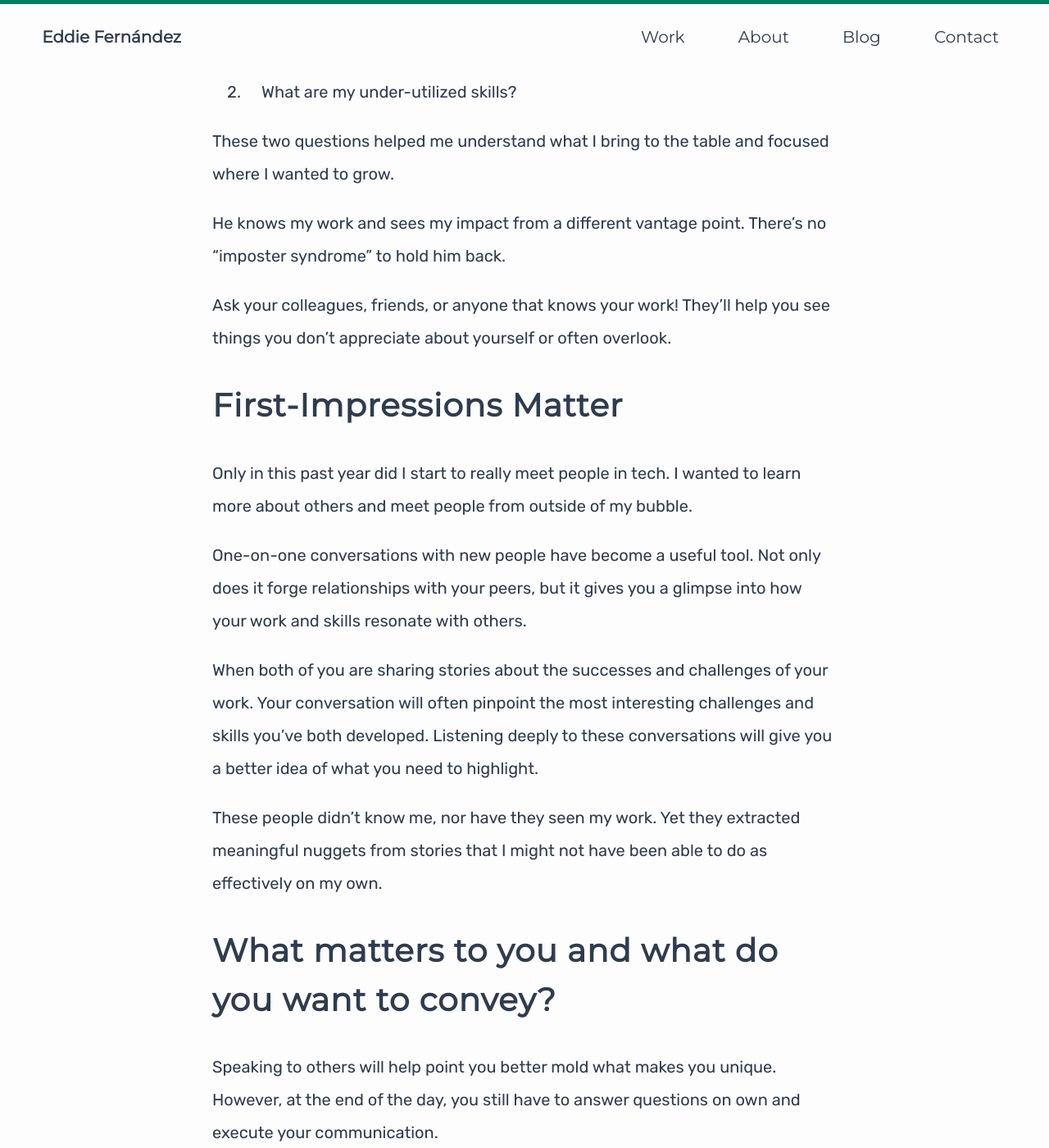
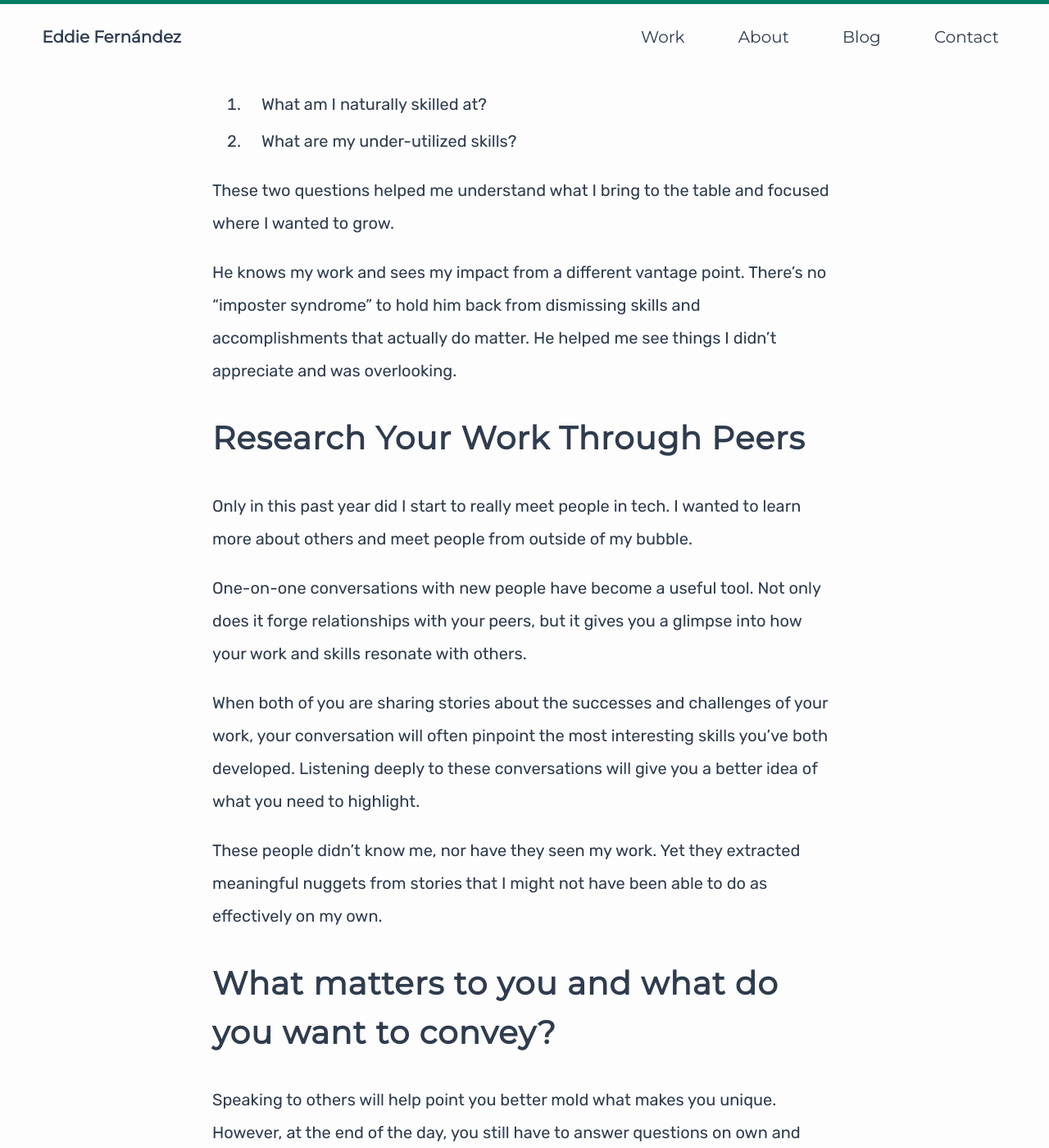
Before and after one commit to edfernan/edfernan.github.io, a Jekyll site: the page built from _posts/2018-07-07-Becoming-Your-Best-Advocate.md, in a window 1280 px wide and 1400 px high, scrolled down 1359 px. Shown: the whole window at 82% size. Built offline with Jekyll 4.4.1, drawn with Linux system fonts in a browser that asks for light colours; some of the changed text lies outside the part shown.

Commit message:
Minor edit to a Becoming Your Best Advocate

```diff
--- a/_posts/2018-07-07-Becoming-Your-Best-Advocate.md
+++ b/_posts/2018-07-07-Becoming-Your-Best-Advocate.md
@@ -31,17 +31,15 @@
 
 These two questions helped me understand what I bring to the table and focused where I wanted to grow.
 
-He knows my work and sees my impact from a different vantage point. There's no "imposter syndrome" to hold him back.
+He knows my work and sees my impact from a different vantage point. There's no "imposter syndrome" to hold him back from dismissing skills and accomplishments that actually do matter. He helped me see things I didn't appreciate and was overlooking.
 
-Ask your colleagues, friends, or anyone that knows your work! They'll help you see things you don't appreciate about yourself or often overlook.
-
-## First-Impressions Matter
+## Research Your Work Through Peers
 
 Only in this past year did I start to really meet people in tech. I wanted to learn more about others and meet people from outside of my bubble.
 
 One-on-one conversations with new people have become a useful tool. Not only does it forge relationships with your peers, but it gives you a glimpse into how your work and skills resonate with others.
 
-When both of you are sharing stories about the successes and challenges of your work. Your conversation will often pinpoint the most interesting challenges and skills you’ve both developed. Listening deeply to these conversations will give you a better idea of what you need to highlight.
+When both of you are sharing stories about the successes and challenges of your work, your conversation will often pinpoint the most interesting skills you’ve both developed. Listening deeply to these conversations will give you a better idea of what you need to highlight.
 
 These people didn't know me, nor have they seen my work. Yet they extracted meaningful nuggets from stories that I might not have been able to do as effectively on my own.
 
```
Also changed, not shown: other parts of _posts/2018-07-07-Becoming-Your-Best-Advocate.md (+1 -1 lines).
